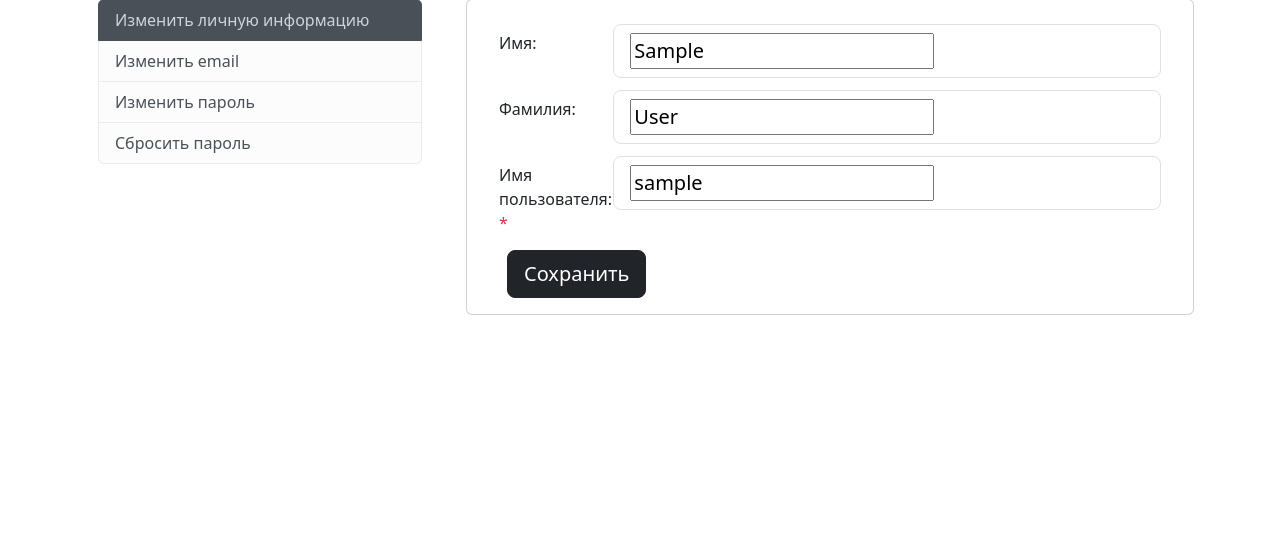
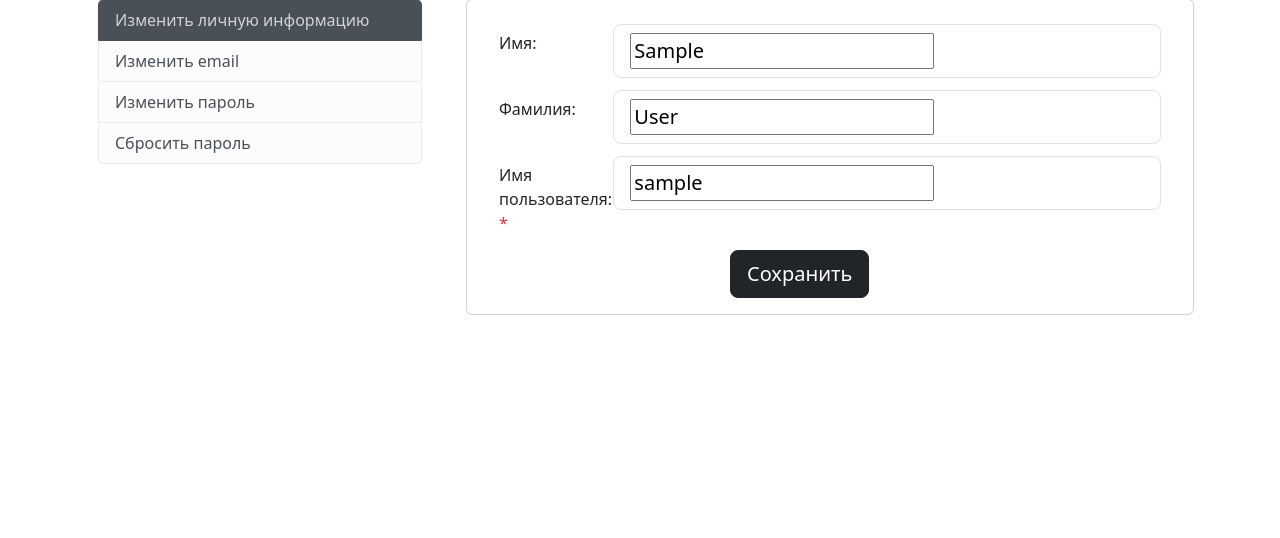
Before and after one commit to akchau/het, a Django app: page /auth/account/?current_section=personal_data in a window 1280 px wide. Shown: the part 87-625 px from the top of the page. Run offline with Django 4.2, Linux system fonts and the light colour scheme; the visitor is signed in with stand-in values (Sample User, id 1); some libraries are stand-ins or nearby versions.

Commit message:
расположение кнопочки

```diff
--- /dev/null
+++ b/het/static/css/personal_data.css
@@ -0,0 +1,7 @@
+.button {
+    display: block;
+    margin: auto;
+    width: 200px;
+    padding-top: 0px;
+    padding-bottom: 0px;
+}
--- a/het/templates/users/components/accounts/personal_data.html
+++ b/het/templates/users/components/accounts/personal_data.html
@@ -1,4 +1,5 @@
 {% load static %}
+<link rel="stylesheet" href="{% static 'css/personal_data.css'%}"
 <form>
   {% with form.first_name as field %}
     <div class="form-group row my-1 p-1">
@@ -35,7 +36,7 @@
       <label class="col-sm-2 col-form-label">
         {{ field.label_tag }}
         {% if field.field.required %}
-          <span class="required text-danger">*</span>
+        <span class="required text-danger">*</span>
         {% endif %}
       </label>
       <div class="col-sm-10">
@@ -45,7 +46,7 @@
       </div>
     </div>
   {% endwith %}
-  <div class="container">
+  <div class="button">
     <button type="submit" class="btn btn-dark btn-lg">Сохранить</button>
   </div>
 </form>
```
